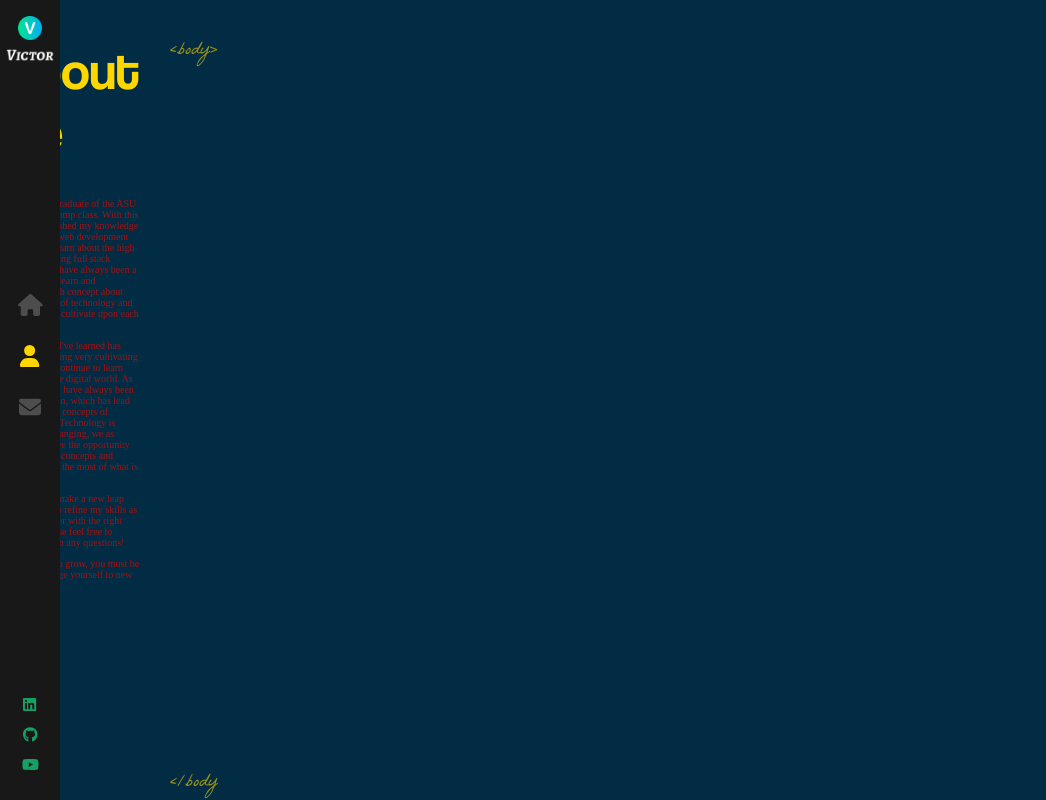
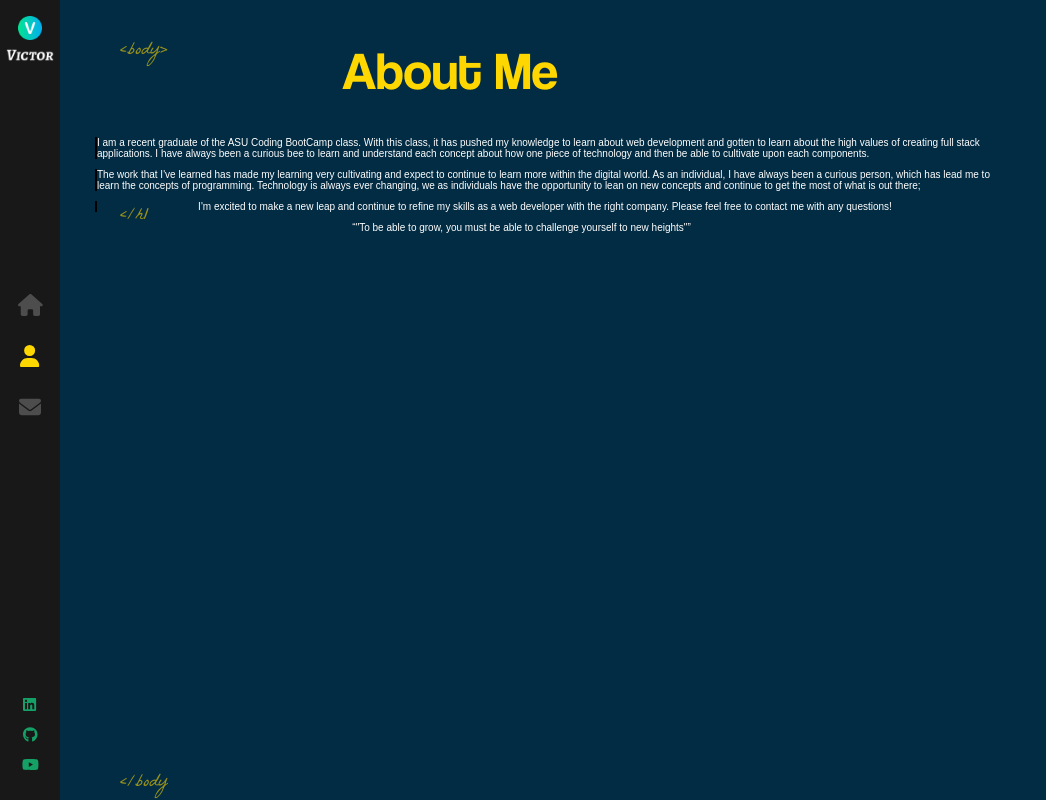
Before and after one commit to victorgarrido1/react-portfolio, a React (Create React App) app in the folder react-portfolio/: page /about in a window 1280 px wide. Shown: the whole page, without its empty margins (0-1046 px from the left). Built offline with nearby package versions, Linux system fonts and the light colour scheme.

Commit message:
applying font awesome icons

```diff
--- a/react-portfolio/src/components/About/index.js
+++ b/react-portfolio/src/components/About/index.js
@@ -1,9 +1,19 @@
+import { FontAwesomeIcon } from '@fortawesome/react-fontawesome'
 import './index.scss'
+import {
+  faAngular,
+  faCss3,
+  faGitAlt,
+  faHtml5,
+  faJsSquare,
+  faReact,
+} from '@fortawesome/free-brands-svg-icons';
 
 const About = () => {
   return (
     <div className="container about-page">
       <div className="text-zone">
+        <span class="tags bottom-tags">&lt;/h1</span>
         <h1>About Me</h1>
         <p>
           I am a recent graduate of the ASU Coding BootCamp class. With this
@@ -32,6 +42,28 @@ const About = () => {
           "To be able to grow, you must be able to challenge yourself to new
           heights"
         </q>
+        <div className="stage-cube-cont">
+          <div className="cubespinner">
+            <div className="face1">
+              <FontAwesomeIcon icon={{ faAngular }} />
+            </div>
+            <div className="face2">
+              <FontAwesomeIcon icon={{ faHtml5 }} />
+            </div>
+            <div className="face3">
+              <FontAwesomeIcon icon={{ faCss3 }} />
+            </div>
+            <div className="face4">
+              <FontAwesomeIcon icon={{ faReact }} />
+            </div>
+            <div className="face5">
+              <FontAwesomeIcon icon={{ faJsSquare }} />
+            </div>
+            <div className="face6">
+              <FontAwesomeIcon icon={{ faGitAlt }} />
+            </div>
+          </div>
+        </div>
       </div>
     </div>
   )
--- a/react-portfolio/src/components/About/index.scss
+++ b/react-portfolio/src/components/About/index.scss
@@ -7,25 +7,69 @@
   font-size: 18px;
   font-family: 'La Belle Aurore';
   width: 200px;
-    margin-left: 50px;
+
 }
 
-.p {
-    width: 200px;
-    margin-right: 150px;
-    position: relative;
-    right: 100px;
+//this is for the about me paragraph
+p {
+  display: flex;
+  justify-content: center;
+  align-items: center; /* Added to vertically center the content */
+  width: 70vw; /* Changed width to 70% of the viewport width */
+  margin-left: 95px;
+  border-left: 2px solid black; /* Added border on the left side */
+  font-style: 13px;
+  color: #fff;
+  font-family: sans-serif;
+  font-weight: 300;
+  min-width: fit-content;
+  animation: pulse 1s;
+
+  &:nth-of-type(1){
+    animation-delay: 1.1s;
+  }
+  &:nth-of-type(2){
+    animation-delay: 1.2s;
+  }
+  &:nth-of-type(3){
+    animation-delay: 1.3s;
+  }
+}
+
+
+
+
+q {
+  display: flex;
+  justify-content: center;
+  align-items: center;
+  width: 60vm;
+  margin-left: 50px;
+  font-style: 10px;
+  color: #fff;
+  font-family: sans-serif;
+  font-weight: 300;
+  min-width: fit-content;
+  animation: pulse 1s;
 }
 
 h1 {
+  display: flex;
+  justify-content: center;
+  align-items: center;
+  width: 70vw;
   font-size: 53px;
   font-family: 'Coolvetica';
   color: #ffd700;
   font-weight: 400;
   margin-top: 0;
-    right:  500px; // Updated value
-    top: 30px;
+  margin-left: 90;
+  border-left: 2px solid black;
+
+
 }
+
+
 
 .about-page {
   .text-zone {
```
Lines whose indentation alone changed are shown as unchanged.
